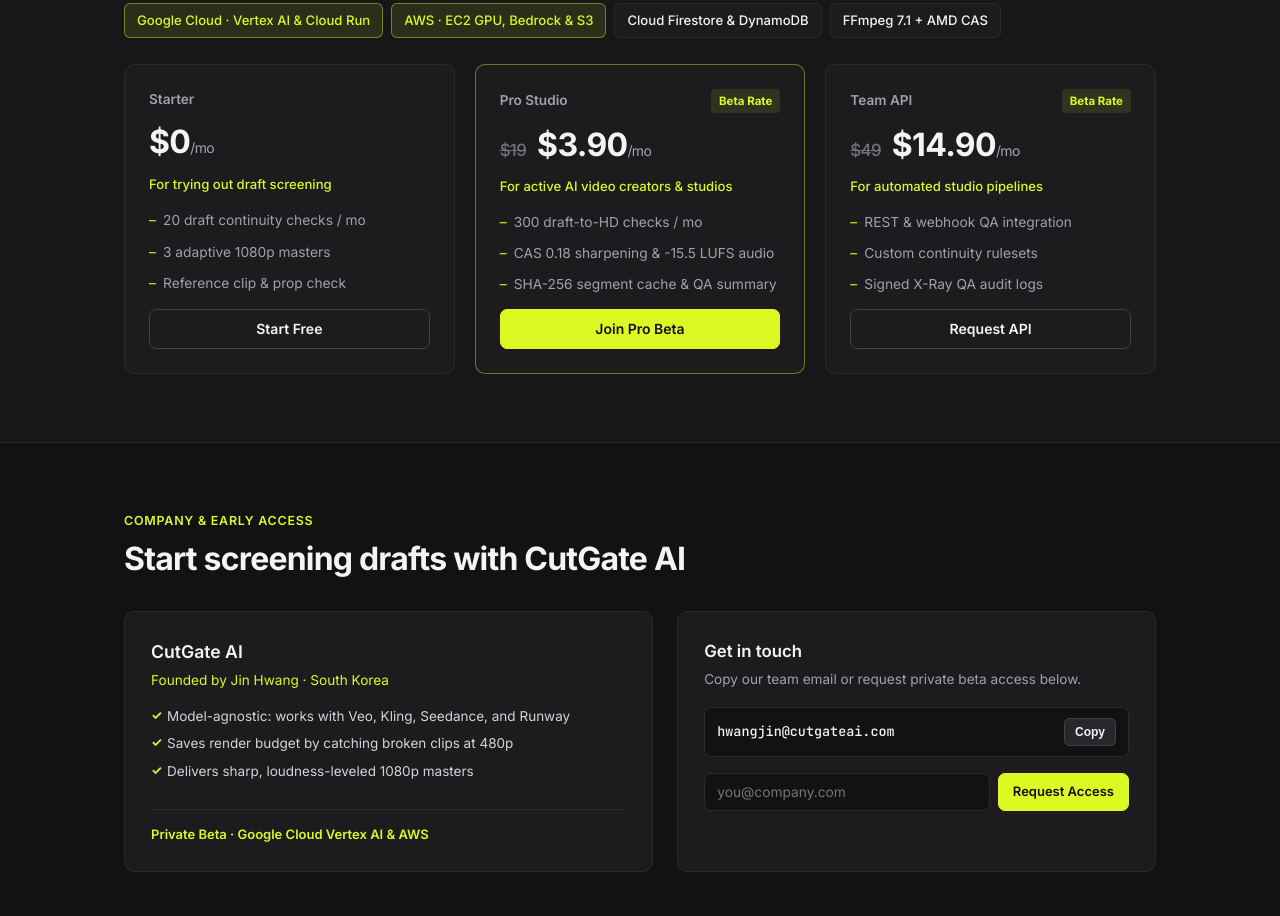
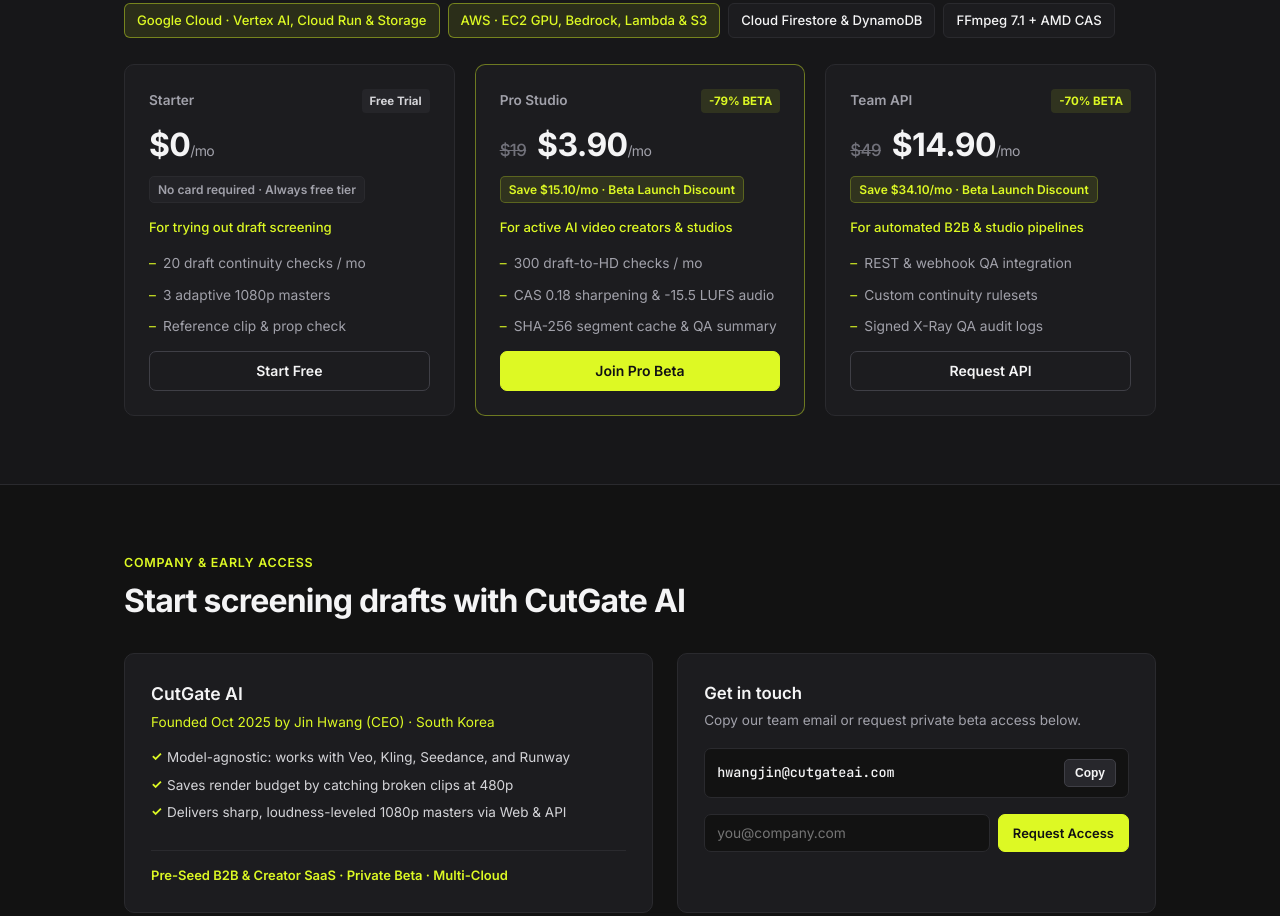
Before and after one commit to pomigod/scenespec-ai, a plain HTML site: page index.html in a window 1280 px wide. Shown: the part 2716-3632 px from the top of the page. Drawn offline with Linux system fonts and the light colour scheme; a web font is replaced by a local one.

Commit message:
Add explicit beta discount percentages and savings breakdowns, align GCP/AWS terms, OfferCatalog JSON-LD, and bilingual 404

```diff
--- a/app.js
+++ b/app.js
@@ -93,8 +93,8 @@ const I18N = {
     bill_annual: "Annual (-20%)",
     per_mo: "/mo",
     per_yr: "/yr",
-    p_popular: "Beta Rate",
-    p_api_badge: "Beta Rate",
+    p_free_badge: "Free Trial",
+    p1_save: "No card required · Always free tier",
     p1_for: "For trying out draft screening",
     p1_1: "20 draft continuity checks / mo",
     p1_2: "3 adaptive 1080p masters",
@@ -105,7 +105,7 @@ const I18N = {
     p2_2: "CAS 0.18 sharpening & -15.5 LUFS audio",
     p2_3: "SHA-256 segment cache & QA summary",
     p_cta_pro: "Join Pro Beta",
-    p3_for: "For automated studio pipelines",
+    p3_for: "For automated B2B & studio pipelines",
     p3_1: "REST & webhook QA integration",
     p3_2: "Custom continuity rulesets",
     p3_3: "Signed X-Ray QA audit logs",
@@ -113,11 +113,11 @@ const I18N = {
     founder_kicker: "Company & Early Access",
     founder_title: "Start screening drafts with CutGate AI",
     team_name: "CutGate AI",
-    team_role: "Founded by Jin Hwang · South Korea",
+    team_role: "Founded Oct 2025 by Jin Hwang (CEO) · South Korea",
     about_b1: "Model-agnostic: works with Veo, Kling, Seedance, and Runway",
     about_b2: "Saves render budget by catching broken clips at 480p",
-    about_b3: "Delivers sharp, loudness-leveled 1080p masters",
-    team_meta: "Private Beta · Google Cloud Vertex AI & AWS",
+    about_b3: "Delivers sharp, loudness-leveled 1080p masters via Web & API",
+    team_meta: "Pre-Seed B2B & Creator SaaS · Private Beta · Multi-Cloud",
     contact_title: "Get in touch",
     contact_sub: "Copy our team email or request private beta access below.",
     copy_btn: "Copy",
@@ -137,6 +137,7 @@ const I18N = {
     co_lbl_team: "Studio / Company Name",
     co_team_placeholder: "Optional",
     co_lbl_engine: "Primary Video Engine",
+    co_eng_all: "Multi-Model (All)",
     co_lbl_billing: "Preferred Billing Setup",
     co_bill_opt1: "Invoice after beta onboarding",
     co_bill_opt2: "Payment link after beta approval",
@@ -152,9 +153,9 @@ const I18N = {
     co_send_mail: "Send Activation Email →",
     co_edit_btn: "Change Plan",
     privacy_body:
-      "Effective 2026. CutGate AI (cutgateai.com) collects only the work email you submit for private beta onboarding and support correspondence. We never sell or share personal data with third-party advertisers. Media drafts processed during QA are handled solely via our Google Cloud Vertex AI and AWS infrastructure and purged per workspace retention settings. To request access or deletion, contact contact@cutgateai.com or hwangjin@cutgateai.com.",
+      "Effective Nov 2026. CutGate AI (cutgateai.com, South Korea) collects only the work email you submit for private beta onboarding and support correspondence. We use zero third-party ad trackers or cross-site profiling cookies, and never sell or share data with advertisers. Media drafts processed during QA are handled solely via our Google Cloud and AWS infrastructure and purged per workspace retention settings. Contact contact@cutgateai.com or hwangjin@cutgateai.com for access or deletion.",
     terms_body:
-      "Effective 2026. CutGate AI is currently offered in Private Beta on an as-is basis for generative video QA, continuity verification, and mastering. Workspace owners retain 100% ownership and intellectual property rights over all uploaded reference clips, 480p drafts, QA logs, and 1080p mastered exports. Questions regarding API usage or enterprise terms can be directed to contact@cutgateai.com.",
+      "Effective Nov 2026. CutGate AI is an independent B2B and creator SaaS platform (founded Oct 2025, South Korea) offered in Private Beta for generative video QA, continuity verification, and mastering. Workspace owners retain 100% ownership and IP rights over all uploaded reference clips, 480p drafts, QA logs, and 1080p masters. Prohibited uses include unlawful content, unauthorized redistribution, or violation of upstream cloud Acceptable Use Policies. Contact contact@cutgateai.com.",
     close_btn: "Close"
   },
   ko: {
@@ -251,8 +252,8 @@ const I18N = {
     bill_annual: "연간 (-20%)",
     per_mo: "/월",
     per_yr: "/년",
-    p_popular: "베타 특가",
-    p_api_badge: "베타 특가",
+    p_free_badge: "무료 체험",
+    p1_save: "카드 등록 불필요 · 상시 무료 티어",
     p1_for: "초안 검수 기능 체험용",
     p1_1: "월 20회 초안 연속성 검수",
     p1_2: "월 3회 1080p 마스터링",
@@ -263,7 +264,7 @@ const I18N = {
     p2_2: "CAS 0.18 보정 · -15.5 LUFS 음량",
     p2_3: "SHA-256 세그먼트 캐시 · QA 요약",
     p_cta_pro: "Pro 베타 신청",
-    p3_for: "자동화된 스튜디오 파이프라인용",
+    p3_for: "자동화된 B2B·스튜디오 파이프라인용",
     p3_1: "REST · 웹훅 QA API 연동",
     p3_2: "팀 맞춤형 연속성 검수 규칙",
     p3_3: "서명된 X-Ray QA 감사 로그",
@@ -271,11 +272,11 @@ const I18N = {
     founder_kicker: "기업 정보 · 얼리 액세스",
     founder_title: "CutGate AI로 초안 검수를 바로 시작하세요",
     team_name: "CutGate AI",
-    team_role: "설립자 황진 (Jin Hwang) · 대한민국",
+    team_role: "2025년 10월 설립 · 대표 황진 (Jin Hwang) · 대한민국",
     about_b1: "모델 무관 호환: Veo, Kling, Seedance, Runway 지원",
     about_b2: "480p 단계에서 불량 클립을 걸러내 렌더링 예산 절감",
-    about_b3: "선명하고 음량이 고른 1080p 마스터 자동 출력",
-    team_meta: "프라이빗 베타 · Google Cloud Vertex AI & AWS 기반",
+    about_b3: "웹 브라우저 및 REST API로 선명한 1080p 마스터 제공",
+    team_meta: "프리시드 B2B·크리에이터 SaaS · 프라이빗 베타 · 멀티클라우드",
     contact_title: "문의 및 베타 신청",
     contact_sub: "팀 이메일을 복사하거나 아래에서 프라이빗 베타를 신청하세요.",
     copy_btn: "복사",
@@ -295,6 +296,7 @@ const I18N = {
     co_lbl_team: "스튜디오 / 회사명",
     co_team_placeholder: "선택 입력",
     co_lbl_engine: "주력 영상 생성 모델",
+    co_eng_all: "전체 모델 (Veo · Kling · Seedance · Runway)",
     co_lbl_billing: "선호 청구 방식",
     co_bill_opt1: "온보딩 승인 후 인보이스 안내",
     co_bill_opt2: "베타 승인 후 결제 링크 안내",
@@ -310,9 +312,9 @@ const I18N = {
     co_send_mail: "이메일로 바로 보내기 →",
     co_edit_btn: "플랜 변경",
     privacy_body:
-      "시행일 2026년. CutGate AI(cutgateai.com)는 프라이빗 베타 안내 및 기술 지원 응대를 위해 사용자가 직접 입력한 업무용 이메일만 수집하며, 제3자 광고주에게 판매·공유하지 않습니다. QA 과정에서 처리되는 영상 초안은 Google Cloud Vertex AI 및 AWS 인프라에서만 안전하게 처리되며 워크스페이스 보관 정책에 따라 파기됩니다. 열람·삭제 요청은 contact@cutgateai.com 또는 hwangjin@cutgateai.com 으로 문의해 주세요.",
+      "시행일 2026년 11월. CutGate AI(cutgateai.com, 대한민국)는 프라이빗 베타 안내 및 기술 지원 응대를 위해 사용자가 직접 입력한 업무용 이메일만 수집합니다. 제3자 광고 추적기나 교차 사이트 프로파일링 쿠키를 사용하지 않으며 개인정보를 광고주에게 판매·공유하지 않습니다. QA 처리 중인 영상 초안은 Google Cloud 및 AWS 인프라에서만 안전하게 처리되며 보관 정책에 따라 파기됩니다. 문의: contact@cutgateai.com / hwangjin@cutgateai.com.",
     terms_body:
-      "시행일 2026년. CutGate AI는 생성형 AI 영상 QA·연속성 검증·마스터링 기능을 프라이빗 베타 형태로 제공합니다. 업로드된 모든 기준 클립, 480p 초안, QA 로그, 1080p 마스터 결과물에 대한 100% 소유권과 지식재산권은 워크스페이스 소유자에게 귀속됩니다. API 연동 및 약관 문의는 contact@cutgateai.com 으로 연락해 주세요.",
+      "시행일 2026년 11월. CutGate AI는 2025년 10월 설립된 독립 B2B·크리에이터 SaaS 플랫폼으로, 현재 프라이빗 베타 형태로 AI 영상 QA·연속성 검증·마스터링 기능을 제공합니다. 업로드된 모든 기준 클립, 480p 초안, QA 로그, 1080p 마스터 결과물의 100% 소유권과 지식재산권은 워크스페이스 소유자에게 귀속됩니다. 불법 콘텐츠 처리, 무단 재배포, 상위 클라우드 이용정책(AUP) 위반 행위는 금지됩니다. 문의: contact@cutgateai.com.",
     close_btn: "닫기"
   }
 };
@@ -382,6 +384,12 @@ const PLANS = {
     name: "Starter",
     monthly: "$0",
     annual: "$0",
+    oldMonthly: "",
+    oldAnnual: "",
+    badgeEn: { monthly: "Free Trial", annual: "Free Trial" },
+    badgeKo: { monthly: "무료 체험", annual: "무료 체험" },
+    saveEn: { monthly: "No card required · Always free tier", annual: "No card required · Always free tier" },
+    saveKo: { monthly: "카드 등록 불필요 · 상시 무료 티어", annual: "카드 등록 불필요 · 상시 무료 티어" },
     quotaEn: "20 draft checks / mo · 3 1080p masters",
     quotaKo: "월 20회 초안 검수 · 1080p 마스터 3회",
     isFree: true
@@ -390,6 +398,12 @@ const PLANS = {
     name: "Pro Studio",
     monthly: "$3.90",
     annual: "$37.40",
+    oldMonthly: "$19",
+    oldAnnual: "$228",
+    badgeEn: { monthly: "-79% BETA", annual: "-84% BETA" },
+    badgeKo: { monthly: "79% 베타 할인", annual: "84% 베타 할인" },
+    saveEn: { monthly: "Save $15.10/mo · Beta Launch Discount", annual: "Save $190.60/yr · Beta Launch Discount" },
+    saveKo: { monthly: "월 $15.10 절약 · 베타 할인 적용", annual: "연 $190.60 절약 · 베타 할인 적용" },
     quotaEn: "300 draft-to-HD checks / mo · CAS 0.18 + -15.5 LUFS",
     quotaKo: "월 300회 초안-HD 검수 · CAS 0.18 + -15.5 LUFS",
     isFree: false
@@ -398,6 +412,12 @@ const PLANS = {
     name: "Team API",
     monthly: "$14.90",
     annual: "$143.00",
+    oldMonthly: "$49",
+    oldAnnual: "$588",
+    badgeEn: { monthly: "-70% BETA", annual: "-76% BETA" },
+    badgeKo: { monthly: "70% 베타 할인", annual: "76% 베타 할인" },
+    saveEn: { monthly: "Save $34.10/mo · Beta Launch Discount", annual: "Save $445.00/yr · Beta Launch Discount" },
+    saveKo: { monthly: "월 $34.10 절약 · 베타 할인 적용", annual: "연 $445.00 절약 · 베타 할인 적용" },
     quotaEn: "REST & webhook QA · Custom rules · Signed audit logs",
     quotaKo: "REST·웹훅 연동 · 맞춤형 규칙 · 서명된 감사 로그",
     isFree: false
@@ -491,12 +511,23 @@ function renderPricingDisplay() {
   const aEl = document.getElementById("priceApi");
   const oldProEl = document.getElementById("oldPro");
   const oldApiEl = document.getElementById("oldApi");
+  const proBadgeEl = document.getElementById("proDiscountBadge");
+  const apiBadgeEl = document.getElementById("apiDiscountBadge");
+  const proSaveEl = document.getElementById("proSaveNote");
+  const apiSaveEl = document.getElementById("apiSaveNote");
 
   if (sEl) sEl.textContent = PLANS.starter[currentCycle];
   if (pEl) pEl.textContent = PLANS.pro[currentCycle];
   if (aEl) aEl.textContent = PLANS.api[currentCycle];
-  if (oldProEl) oldProEl.textContent = currentCycle === "monthly" ? "$19" : "$228";
-  if (oldApiEl) oldApiEl.textContent = currentCycle === "monthly" ? "$49" : "$588";
+  if (oldProEl) oldProEl.textContent = currentCycle === "monthly" ? PLANS.pro.oldMonthly : PLANS.pro.oldAnnual;
+  if (oldApiEl) oldApiEl.textContent = currentCycle === "monthly" ? PLANS.api.oldMonthly : PLANS.api.oldAnnual;
+
+  const badgeMap = currentLang === "en" ? "badgeEn" : "badgeKo";
+  const saveMap = currentLang === "en" ? "saveEn" : "saveKo";
+  if (proBadgeEl) proBadgeEl.textContent = PLANS.pro[badgeMap][currentCycle];
+  if (apiBadgeEl) apiBadgeEl.textContent = PLANS.api[badgeMap][currentCycle];
+  if (proSaveEl) proSaveEl.textContent = PLANS.pro[saveMap][currentCycle];
+  if (apiSaveEl) apiSaveEl.textContent = PLANS.api[saveMap][currentCycle];
 
   document.querySelectorAll(".price-unit").forEach((el) => {
     el.textContent = unit;
@@ -511,15 +542,29 @@ function renderCheckoutPlan() {
   const dict = I18N[currentLang];
   const plan = PLANS[currentPlan];
   const unit = currentCycle === "monthly" ? dict.per_mo : dict.per_yr;
+  const oldPrice = currentCycle === "monthly" ? plan.oldMonthly : plan.oldAnnual;
+  const badgeMap = currentLang === "en" ? "badgeEn" : "badgeKo";
+  const saveMap = currentLang === "en" ? "saveEn" : "saveKo";
 
   const labelEl = document.getElementById("coPlanLabel");
   const quotaEl = document.getElementById("coPlanQuota");
+  const discountTagEl = document.getElementById("coDiscountTag");
+  const oldPriceEl = document.getElementById("coOldPrice");
   const priceEl = document.getElementById("coPlanPrice");
   const dueEl = document.getElementById("coDueNote");
   const billingWrap = document.getElementById("coBillingWrap");
 
   if (labelEl) labelEl.textContent = plan.name;
   if (quotaEl) quotaEl.textContent = currentLang === "en" ? plan.quotaEn : plan.quotaKo;
+  if (discountTagEl) {
+    discountTagEl.textContent = plan.isFree
+      ? plan[saveMap][currentCycle]
+      : `${plan[badgeMap][currentCycle]} · ${plan[saveMap][currentCycle]}`;
+  }
+  if (oldPriceEl) {
+    oldPriceEl.textContent = oldPrice;
+    oldPriceEl.style.display = oldPrice ? "inline" : "none";
+  }
   if (priceEl) priceEl.textContent = `${plan[currentCycle]}${unit}`;
   if (dueEl) dueEl.textContent = plan.isFree ? dict.co_free_note : dict.co_due_note;
   if (billingWrap) billingWrap.style.display = plan.isFree ? "none" : "grid";
--- a/index.html
+++ b/index.html
@@ -24,19 +24,24 @@
     "operatingSystem": "Web, Cloud API",
     "description": "Model-agnostic AI video QA, continuity gating, and mastering platform for Veo, Kling, Seedance, and Runway.",
     "offers": {
-      "@type": "AggregateOffer",
-      "priceCurrency": "USD",
-      "lowPrice": "0",
-      "highPrice": "49"
+      "@type": "OfferCatalog",
+      "name": "CutGate AI Early-Access Beta Plans",
+      "itemListElement": [
+        { "@type": "Offer", "name": "Starter", "price": "0", "priceCurrency": "USD" },
+        { "@type": "Offer", "name": "Pro Studio (Beta -79%)", "price": "3.90", "priceCurrency": "USD" },
+        { "@type": "Offer", "name": "Team API (Beta -70%)", "price": "14.90", "priceCurrency": "USD" }
+      ]
     },
     "publisher": {
       "@type": "Organization",
       "name": "CutGate AI",
       "url": "https://cutgateai.com",
       "email": "contact@cutgateai.com",
+      "foundingDate": "2025-10-11",
       "founder": {
         "@type": "Person",
-        "name": "Jin Hwang"
+        "name": "Jin Hwang",
+        "jobTitle": "Founder & CEO"
       },
       "areaServed": "Global"
     }
@@ -390,16 +395,20 @@
         </div>
 
         <div class="stack-strip" aria-label="Cloud Infrastructure">
-          <span class="stack-pill primary">Google Cloud · Vertex AI &amp; Cloud Run</span>
-          <span class="stack-pill primary">AWS · EC2 GPU, Bedrock &amp; S3</span>
+          <span class="stack-pill primary">Google Cloud · Vertex AI, Cloud Run &amp; Storage</span>
+          <span class="stack-pill primary">AWS · EC2 GPU, Bedrock, Lambda &amp; S3</span>
           <span class="stack-pill">Cloud Firestore &amp; DynamoDB</span>
           <span class="stack-pill">FFmpeg 7.1 + AMD CAS</span>
         </div>
 
         <div class="cards-3">
           <article class="price-card">
-            <div class="price-head"><span class="price-tier">Starter</span></div>
+            <div class="price-head">
+              <span class="price-tier">Starter</span>
+              <span class="price-badge neutral" data-i18n="p_free_badge">Free Trial</span>
+            </div>
             <div class="price-amount"><span id="priceStarter">$0</span><span class="price-unit" data-i18n="per_mo">/mo</span></div>
+            <p class="price-save neutral" data-i18n="p1_save">No card required · Always free tier</p>
             <p class="price-for" data-i18n="p1_for">For trying out draft screening</p>
             <ul class="price-list">
               <li data-i18n="p1_1">20 draft continuity checks / mo</li>
@@ -412,9 +421,10 @@
           <article class="price-card featured">
             <div class="price-head">
               <span class="price-tier">Pro Studio</span>
-              <span class="price-badge" data-i18n="p_popular">Beta Rate</span>
+              <span class="price-badge" id="proDiscountBadge">-79% BETA</span>
             </div>
             <div class="price-amount"><s class="price-old" id="oldPro">$19</s> <span id="pricePro">$3.90</span><span class="price-unit" data-i18n="per_mo">/mo</span></div>
+            <p class="price-save" id="proSaveNote">Save $15.10/mo · Beta Launch Discount</p>
             <p class="price-for" data-i18n="p2_for">For active AI video creators &amp; studios</p>
             <ul class="price-list">
               <li data-i18n="p2_1">300 draft-to-HD checks / mo</li>
@@ -427,10 +437,11 @@
           <article class="price-card">
             <div class="price-head">
               <span class="price-tier">Team API</span>
-              <span class="price-badge" data-i18n="p_api_badge">Beta Rate</span>
+              <span class="price-badge" id="apiDiscountBadge">-70% BETA</span>
             </div>
             <div class="price-amount"><s class="price-old" id="oldApi">$49</s> <span id="priceApi">$14.90</span><span class="price-unit" data-i18n="per_mo">/mo</span></div>
-            <p class="price-for" data-i18n="p3_for">For automated studio pipelines</p>
+            <p class="price-save" id="apiSaveNote">Save $34.10/mo · Beta Launch Discount</p>
+            <p class="price-for" data-i18n="p3_for">For automated B2B &amp; studio pipelines</p>
             <ul class="price-list">
               <li data-i18n="p3_1">REST &amp; webhook QA integration</li>
               <li data-i18n="p3_2">Custom continuity rulesets</li>
@@ -454,14 +465,14 @@
           <div class="founder-card">
             <div>
               <h3 data-i18n="team_name">CutGate AI</h3>
-              <p class="founder-role" data-i18n="team_role">Founded by Jin Hwang · South Korea</p>
+              <p class="founder-role" data-i18n="team_role">Founded Oct 2025 by Jin Hwang (CEO) · South Korea</p>
               <ul class="step-list">
                 <li data-i18n="about_b1">Model-agnostic: works with Veo, Kling, Seedance, and Runway</li>
                 <li data-i18n="about_b2">Saves render budget by catching broken clips at 480p</li>
-                <li data-i18n="about_b3">Delivers sharp, loudness-leveled 1080p masters</li>
+                <li data-i18n="about_b3">Delivers sharp, loudness-leveled 1080p masters via Web &amp; API</li>
               </ul>
             </div>
-            <div class="card-meta" data-i18n="team_meta">Private Beta · Google Cloud Vertex AI &amp; AWS</div>
+            <div class="card-meta" data-i18n="team_meta">Pre-Seed B2B &amp; Creator SaaS · Private Beta · Multi-Cloud</div>
           </div>
 
           <div class="contact-card">
@@ -539,9 +550,10 @@
         <div>
           <strong id="coPlanLabel">Pro Studio</strong>
           <p class="co-quota" id="coPlanQuota">300 draft-to-HD checks / mo · CAS 0.18 + -15.5 LUFS</p>
+          <span class="co-discount-tag" id="coDiscountTag">-79% BETA · Save $15.10/mo</span>
         </div>
         <div class="co-price-col">
-          <span class="co-price" id="coPlanPrice">$3.90/mo</span>
+          <span class="co-price"><s class="price-old" id="coOldPrice">$19</s> <span id="coPlanPrice">$3.90/mo</span></span>
           <span class="co-due" id="coDueNote" data-i18n="co_due_note">Private Beta · $0 billed online</span>
         </div>
       </div>
@@ -560,7 +572,7 @@
           <label class="co-field">
             <span data-i18n="co_lbl_engine">Primary Video Engine</span>
             <select id="coEngine">
-              <option value="Multi-Model (Veo + Kling + Seedance)">Multi-Model (All)</option>
+              <option value="Multi-Model (Veo + Kling + Seedance)" data-i18n="co_eng_all">Multi-Model (All)</option>
               <option value="Veo">Google Veo</option>
               <option value="Kling">Kling</option>
               <option value="Seedance">Seedance</option>
@@ -607,13 +619,13 @@
 
   <dialog id="privacyModal" class="info-modal">
     <h3 data-i18n="footer_privacy">Privacy Policy</h3>
-    <p data-i18n="privacy_body">Effective 2026. CutGate AI (cutgateai.com) collects only the work email you submit for private beta onboarding and support correspondence. We never sell or share personal data with third-party advertisers. Media drafts processed during QA are handled solely via our Google Cloud Vertex AI and AWS infrastructure and purged per workspace retention settings. To request access or deletion, contact contact@cutgateai.com or hwangjin@cutgateai.com.</p>
+    <p data-i18n="privacy_body">Effective Nov 2026. CutGate AI (cutgateai.com, South Korea) collects only the work email you submit for private beta onboarding and support correspondence. We use zero third-party ad trackers or cross-site profiling cookies, and never sell or share data with advertisers. Media drafts processed during QA are handled solely via our Google Cloud and AWS infrastructure and purged per workspace retention settings. Contact contact@cutgateai.com or hwangjin@cutgateai.com for access or deletion.</p>
     <button type="button" class="btn-secondary btn-sm close-modal" data-i18n="close_btn">Close</button>
   </dialog>
 
   <dialog id="termsModal" class="info-modal">
     <h3 data-i18n="footer_terms">Terms of Service</h3>
-    <p data-i18n="terms_body">Effective 2026. CutGate AI is currently offered in Private Beta on an as-is basis for generative video QA, continuity verification, and mastering. Workspace owners retain 100% ownership and intellectual property rights over all uploaded reference clips, 480p drafts, QA logs, and 1080p mastered exports. Questions regarding API usage or enterprise terms can be directed to contact@cutgateai.com.</p>
+    <p data-i18n="terms_body">Effective Nov 2026. CutGate AI is an independent B2B and creator SaaS platform (founded Oct 2025, South Korea) offered in Private Beta for generative video QA, continuity verification, and mastering. Workspace owners retain 100% ownership and IP rights over all uploaded reference clips, 480p drafts, QA logs, and 1080p masters. Prohibited uses include unlawful content, unauthorized redistribution, or violation of upstream cloud Acceptable Use Policies. Contact contact@cutgateai.com.</p>
     <button type="button" class="btn-secondary btn-sm close-modal" data-i18n="close_btn">Close</button>
   </dialog>
 
--- a/styles.css
+++ b/styles.css
@@ -873,6 +873,11 @@ body {
   color: var(--accent);
 }
 
+.price-badge.neutral {
+  background: #252529;
+  color: #d4d4d8;
+}
+
 .price-amount {
   font-size: 2rem;
   font-weight: 700;
@@ -892,6 +897,24 @@ body {
   font-size: 0.875rem;
   font-weight: 400;
   color: var(--muted);
+}
+
+.price-save {
+  display: inline-block;
+  align-self: flex-start;
+  font-size: 0.75rem;
+  font-weight: 600;
+  color: var(--accent);
+  background: var(--accent-soft);
+  border: 1px solid rgba(221, 249, 36, 0.25);
+  border-radius: 5px;
+  padding: 3px 8px;
+}
+
+.price-save.neutral {
+  color: var(--muted);
+  background: #222226;
+  border-color: var(--border);
 }
 
 .price-for {
@@ -1264,6 +1287,17 @@ body {
   margin: 4px 0 0 !important;
 }
 
+.co-discount-tag {
+  display: inline-block;
+  margin-top: 6px;
+  font-size: 0.72rem;
+  font-weight: 600;
+  color: var(--accent);
+  background: var(--accent-soft);
+  padding: 2px 7px;
+  border-radius: 4px;
+}
+
 .co-price-col {
   text-align: right;
   flex-shrink: 0;
```
Also changed, not shown: 404.html (+1 -1 lines).
